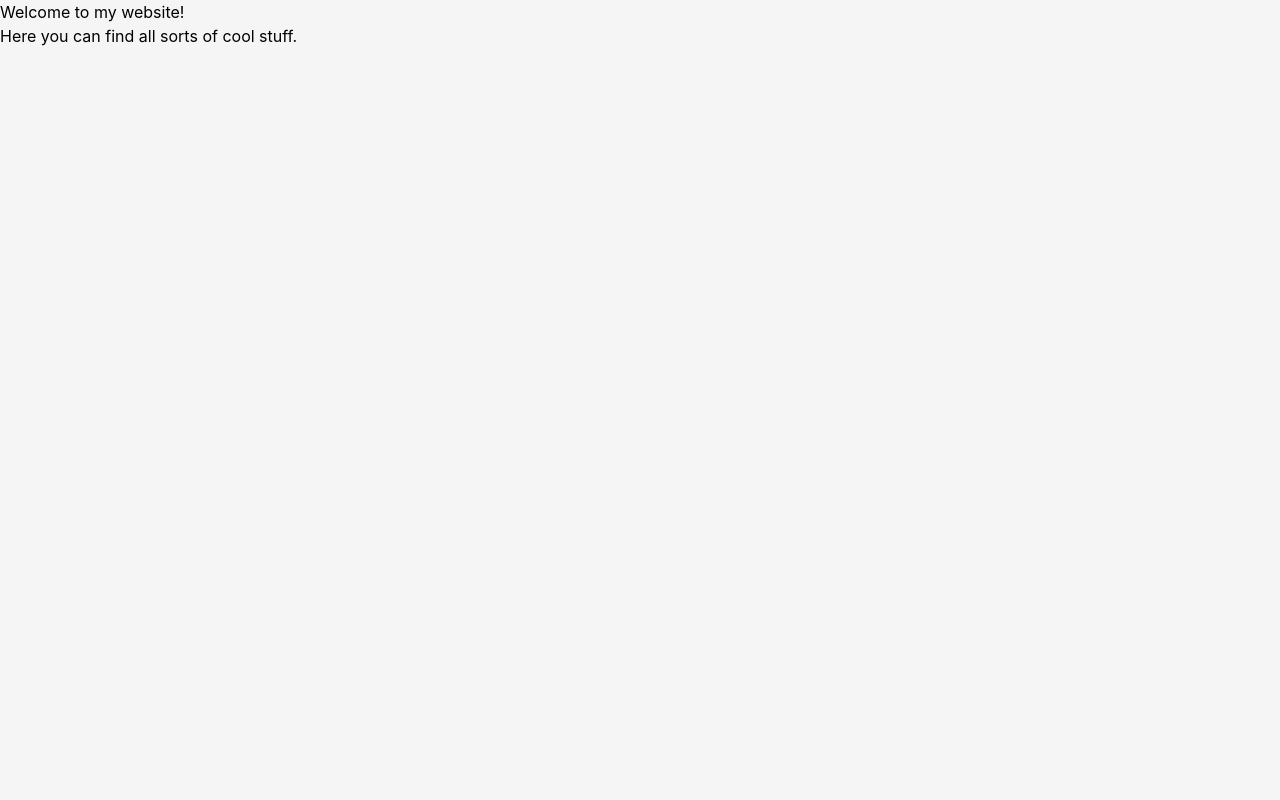
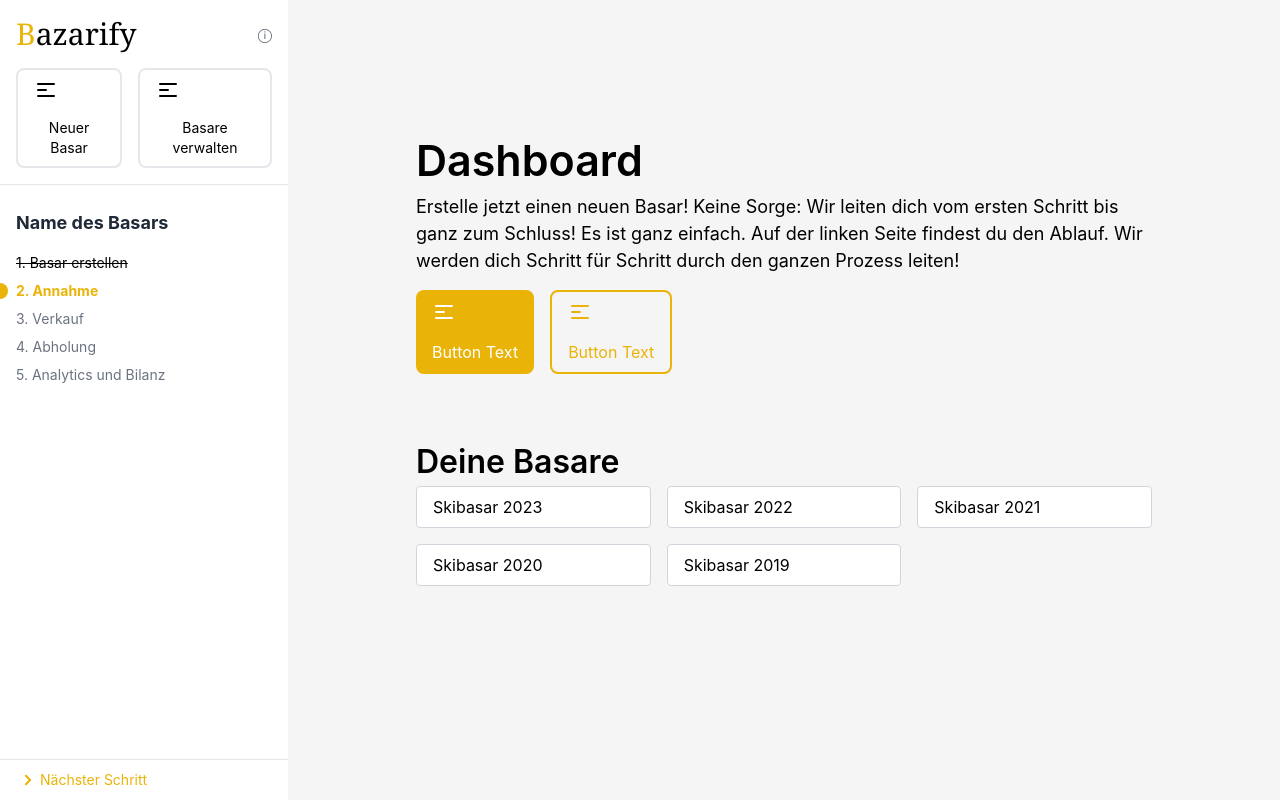
Before and after one commit to mauricedolibois/bazarify, a Next.js app in the folder frontend/: page / in a window 1280 px wide. Built offline with nearby package versions, Linux system fonts and the light colour scheme.

Commit message:
Implemented a dashboard and sidebar components

```diff
--- /dev/null
+++ b/frontend/components/dashboard.js
@@ -0,0 +1,32 @@
+export default function () {
+    return (
+        <>
+            <div>
+                <h1>Dashboard</h1>
+                <p className="mb-4">Erstelle jetzt einen neuen Basar! Keine Sorge: Wir leiten dich vom ersten Schritt bis ganz zum Schluss! Es ist ganz einfach. Auf der linken Seite findest du den Ablauf. Wir werden dich Schritt für Schritt durch den ganzen Prozess leiten!</p>
+                <div class="flex flex-row gap-4">
+                    <button class="flex flex-col justify-center rounded-lg bg-yellow-500 px-4 py-2">
+                        <svg xmlns="http://www.w3.org/2000/svg" class="mb-4 h-6 w-6 text-white" fill="none" viewBox="0 0 24 24" stroke="currentColor">
+                            <path stroke-linecap="round" stroke-linejoin="round" stroke-width="2" d="M4 6h16M4 12h8m-8 6h16" />
+                        </svg>
+                        <span class="text-white">Button Text </span>
+                    </button>
+                    <button class="flex flex-col justify-center rounded-lg border-2 border-yellow-500 px-4 py-2 text-yellow-500">
+                        <svg xmlns="http://www.w3.org/2000/svg" class="mb-4 h-6 w-6" fill="none" viewBox="0 0 24 24" stroke="currentColor">
+                            <path stroke-linecap="round" stroke-linejoin="round" stroke-width="2" d="M4 6h16M4 12h8m-8 6h16" />
+                        </svg>
+                        <span class="text-yellow-500">Button Text</span>
+                    </button>
+                </div>
+                <h2 className="mt-16">Deine Basare</h2>
+                <div class="grid grid-cols-3 gap-4">
+                    <div class="rounded border bg-white border-gray-300 px-4 py-2">Skibasar 2023</div>
+                    <div class="rounded border bg-white border-gray-300 px-4 py-2">Skibasar 2022</div>
+                    <div class="rounded border bg-white border-gray-300 px-4 py-2">Skibasar 2021</div>
+                    <div class="rounded border bg-white border-gray-300 px-4 py-2">Skibasar 2020</div>
+                    <div class="rounded border bg-white border-gray-300 px-4 py-2">Skibasar 2019</div>
+                </div>
+            </div>
+        </>
+    )
+}
--- /dev/null
+++ b/frontend/components/sidebar.js
@@ -0,0 +1,70 @@
+import { UilAngleRight } from '@iconscout/react-unicons'
+
+export default function () {
+    return (
+        <>
+            <div class="flex h-screen flex-col bg-white min-w-[22.5%] max-w-md">
+
+                <div class="flex items-center justify-between pt-4">
+                    <div class="flex items-center cursor-pointer">
+                        <span class="pl-4 font-serif text-3xl text-yellow-500">B</span>
+                        <span class="font-serif text-3xl">azarify</span>
+                    </div>
+                    <button class="flex items-center pr-4 text-sm text-gray-600 hover:text-gray-900">ⓘ</button>
+                </div>
+
+
+                <div class="flex flex-row items-center justify-center pb-4 pl-4 pr-4 pt-4">
+                    <button class="border-grey-500 text-grey-500 mr-2 flex flex-grow flex-col justify-center rounded-lg border-2 px-4 py-2">
+                        <svg xmlns="http://www.w3.org/2000/svg" class="mb-4 h-6 w-6" fill="none" viewBox="0 0 24 24" stroke="currentColor">
+                            <path stroke-linecap="round" stroke-linejoin="round" stroke-width="2" d="M4 6h16M4 12h8m-8 6h16" />
+                        </svg>
+                        <span class="text-grey-500 text-sm">Neuer Basar</span>
+                    </button>
+                    <button class="border-grey-500 text-grey-500 ml-2 flex flex-grow flex-col justify-center rounded-lg border-2 px-4 py-2">
+                        <svg xmlns="http://www.w3.org/2000/svg" class="mb-4 h-6 w-6" fill="none" viewBox="0 0 24 24" stroke="currentColor">
+                            <path stroke-linecap="round" stroke-linejoin="round" stroke-width="2" d="M4 6h16M4 12h8m-8 6h16" />
+                        </svg>
+                        <span class="text-grey-500 text-sm">Basare verwalten</span>
+                    </button>
+                </div>
+
+
+                <div class="border-t border-gray-200 pb-4"></div>
+
+                <h3 class="px-4 py-2 text-lg font-bold text-gray-800">Name des Basars</h3>
+
+                <ul class="flex flex-grow flex-col space-y-2 px-4 py-2">
+                    <li class="flex items-center line-through cursor-pointer">
+                        <span class="text-sm">1. Basar erstellen</span>
+                    </li>
+                    <li class="flex items-center">
+                        <div class="relative flex items-center">
+                            <div class="left-0 -ml-6 h-4 w-4 rounded-full bg-yellow-500">
+                                <div class="h-full w-full -translate-x-1/2 transform bg-white"></div>
+                            </div>
+                            <p class="text-sm font-bold ml-2 text-yellow-500">2. Annahme</p>
+                        </div>
+                    </li>
+                    <li class="flex items-center">
+                        <span class="text-sm text-gray-500">3. Verkauf</span>
+                    </li>
+                    <li class="flex items-center">
+                        <span class="text-sm text-gray-500">4. Abholung</span>
+                    </li>
+                    <li class="flex items-center">
+                        <span class="text-sm text-gray-500">5. Analytics und Bilanz</span>
+                    </li>
+                </ul>
+
+
+                <div class="mt-auto border-t border-gray-200">
+                    <button class="justify-left flex h-10 w-full items-center pl-4 text-sm text-yellow-500">
+                        <UilAngleRight size="24" />
+                        Nächster Schritt
+                    </button>
+                </div>
+            </div>
+        </>
+    )
+}
--- a/frontend/pages/index.js
+++ b/frontend/pages/index.js
@@ -1,12 +1,17 @@
+import Sidebar from "../components/sidebar";
+import Dashboard from "../components/dashboard";
+
 export default function Home() {
   return (
     <>
       {
         // Diese Seite hier wird standardmäßig aufgerufen, wenn man die Webseite öffnet.
       }
-      <div>
-        <h1>Welcome to my website!</h1>
-        <p>Here you can find all sorts of cool stuff.</p>
+      <div className="flex flex-row">
+        <Sidebar>Test</Sidebar>
+        <div className="px-32 pt-32">
+          <Dashboard></Dashboard>
+        </div>
       </div>
     </>
   );
--- a/frontend/styles/globals.css
+++ b/frontend/styles/globals.css
@@ -2,7 +2,7 @@
 @tailwind components;
 @tailwind utilities;
 
-@base {
+@layer components {
   h1 {
     font-size: 43px;
     font-weight: 600;
```
Also changed, not shown: frontend/components/template.js (renamed from frontend/components/primary_cta.js), frontend/jsconfig.json (line endings or trailing spaces).
